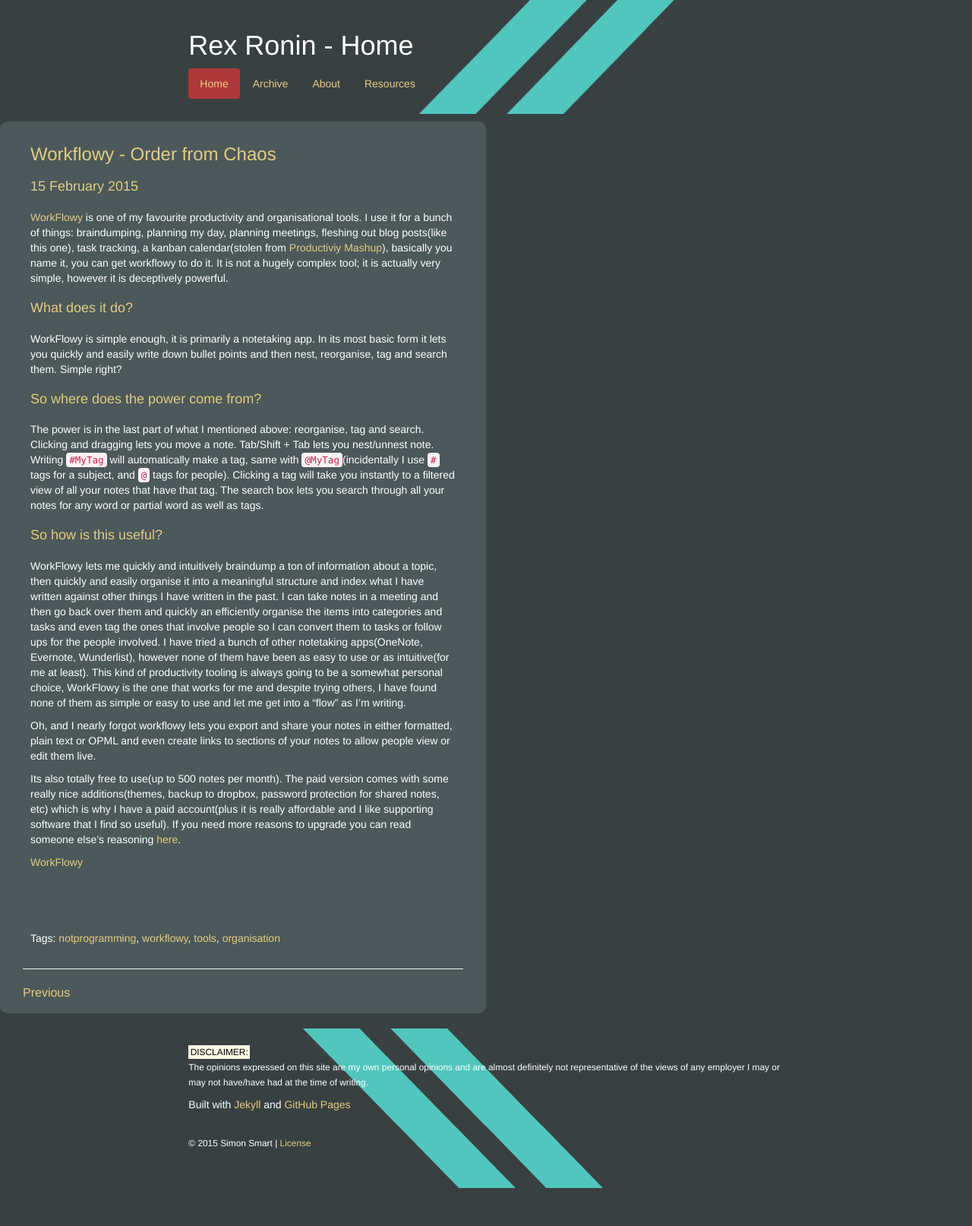
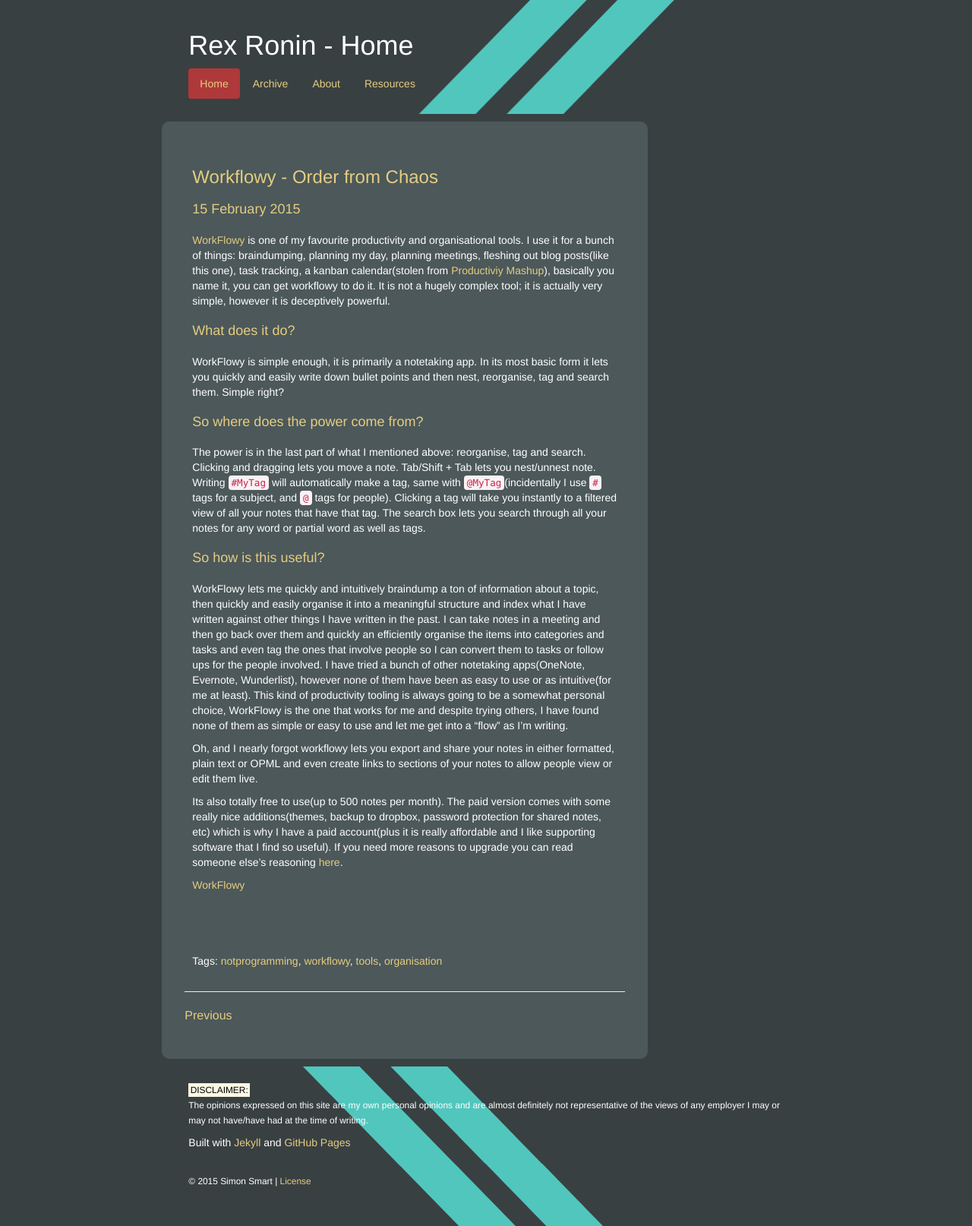
Before and after one commit to RexRonin/RexRonin.github.io, a Jekyll site: the page built from index.html, in a window 1280 px wide. Shown: the whole page at 76% size. Built offline with Jekyll 4.4.1, drawn with Linux system fonts in a browser that asks for light colours; nearby versions of some CDN libraries; the list of posts is cut into pages by our own code; before the commit the page ends 1564 px from its top, so only the background shows below that.

Commit message:
- moar styling

```diff
--- a/css/site.css
+++ b/css/site.css
@@ -53,7 +53,7 @@
 	}
 
 .default .content {
-	margin: 10px 0;
+	padding: 30px;
 }
 
 
```
